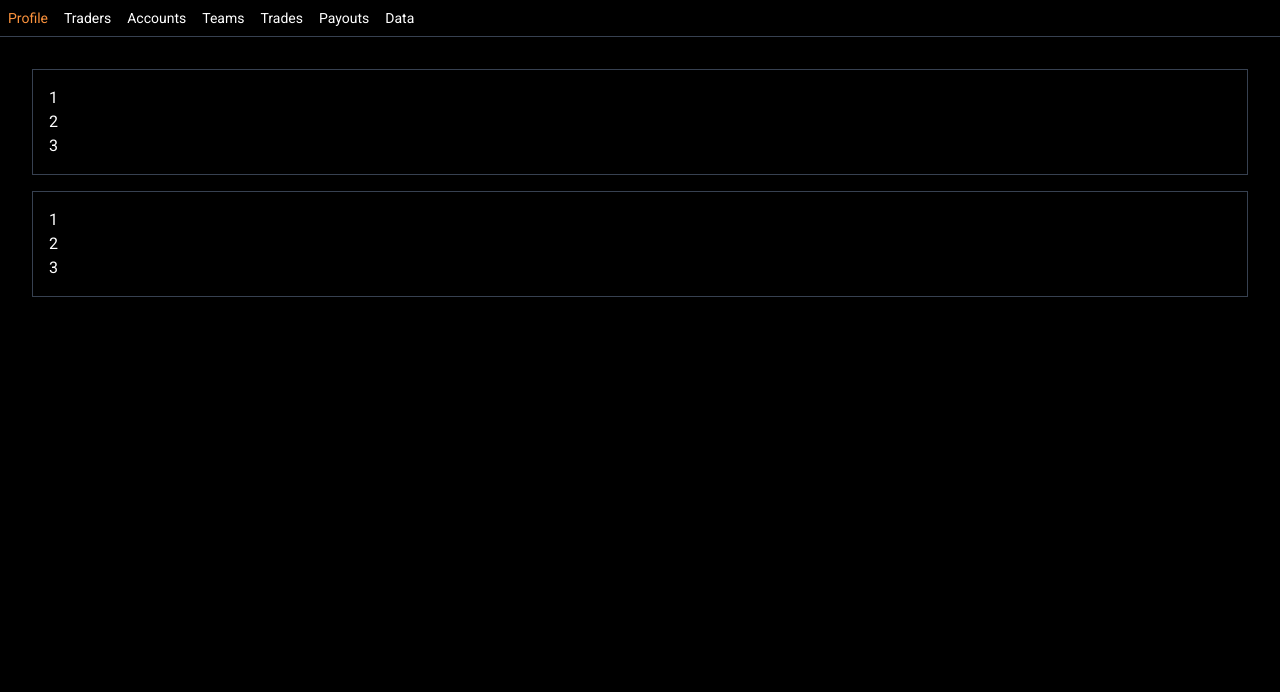
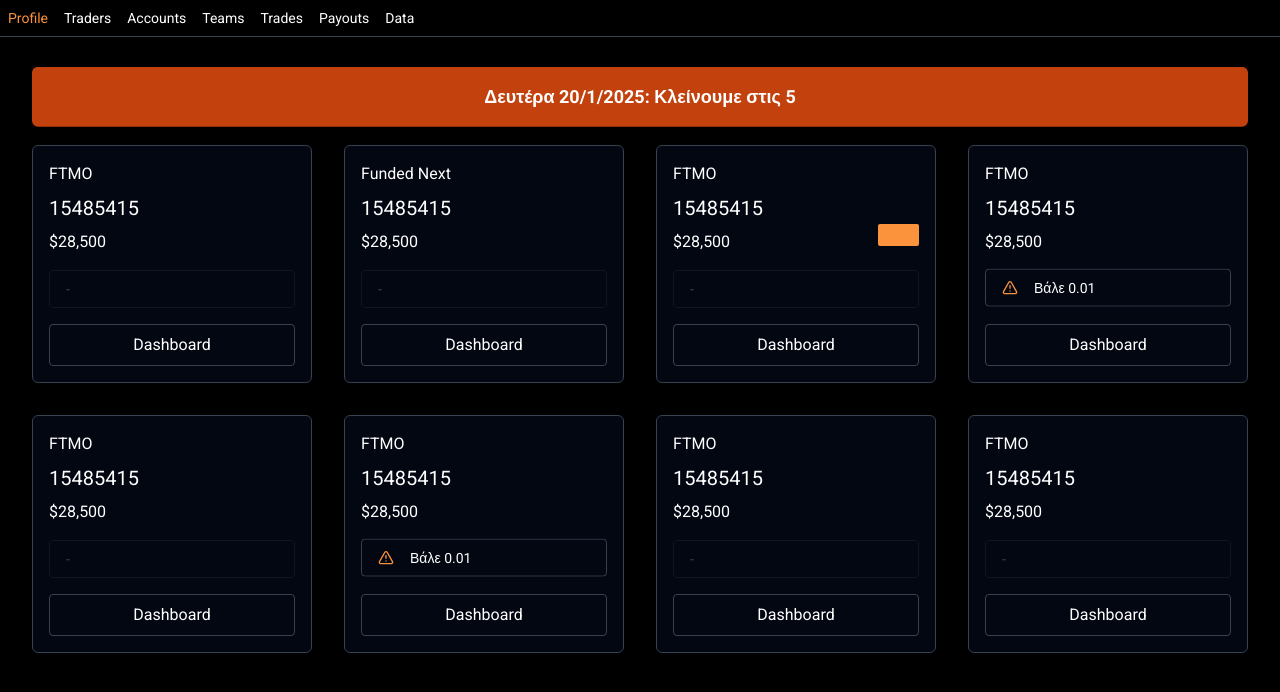
Before and after one commit to antorower/finaldestination, a Next.js app: page / in a window 1280 px wide. Shown: the top 692 px of the page. Built offline with nearby package versions, Linux system fonts and the light colour scheme.

Commit message:
Triti proi

```diff
--- a/app/layout.js
+++ b/app/layout.js
@@ -16,9 +16,9 @@
 export default function RootLayout({ children }) {
   return (
     <html lang="en">
-      <body className={`${roboto.variable} font-roboto antialiased flex flex-col bg-black`}>
-       <Menu/>
-       {children}
+      <body className={`${roboto.variable} font-roboto antialiased flex flex-col bg-black text-white`}>
+        <Menu />
+        {children}
       </body>
     </html>
   );
--- a/app/page.js
+++ b/app/page.js
@@ -1,8 +1,50 @@
 import AccountCard from "@/components/AccountCard";
 
 export default function Home() {
-  return <div className="flex flex-col gap-4 p-8">
-  <AccountCard/>
-  <AccountCard/>
-</div>;
+  let publicNote = "";
+  let personalNote = "";
+  const dayOfWeek = new Date().getDay();
+
+  // #UpdateData Notes
+  switch (dayOfWeek) {
+    case 1: // Δευτέρα
+      publicNote = "Δευτέρα 20/1/2025: Κλείνουμε στις 5";
+      break;
+    case 2: // Τρίτη
+      publicNote = "Τριτη 21/1/2025: Κλείνουμε στις 6";
+      break;
+    case 3: // Τετάρτη
+      publicNote = "Τετάρτη 22/1/2025: Κλείνουμε στις 5";
+      break;
+    case 4: // Πέμπτη
+      publicNote = "Πέμπτη 23/1/2025: Κλείνουμε στις 5";
+      break;
+    case 5: // Παρασκευή
+      publicNote = "Παρασκευή 24/1/2025: Κλείνουμε στις 5";
+      break;
+    case 6: // Σάββατο
+      publicNote = "Σάββατο 25/1/2025: Το market είναι κλειστό";
+      break;
+    case 0: // Κυριακή
+      publicNote = "Κυριακή 26/1/2025: Το market είναι κλειστό";
+      break;
+    default:
+      publicNote = "";
+  }
+
+  return (
+    <div className="flex flex-col gap-4 p-8">
+      {publicNote && publicNote !== "" && <div className="text-center p-4 bg-orange-700 w-full rounded-md animate-bounce text-lg font-bold">{publicNote}</div>}
+      <div className="grid grid-cols-1 md:grid-cols-2 lg:grid-cols-3 xl:grid-cols-4 gap-8">
+        <AccountCard number="15485415" company="FTMO" balance={28500} phase={1} />
+        <AccountCard number="15485415" company="Funded Next" balance={28500} phase={2} />
+        <AccountCard number="15485415" company="FTMO" balance={28500} phase={3} />
+        <AccountCard number="15485415" company="FTMO" balance={28500} phase={1} note="Βάλε 0.01" />
+        <AccountCard number="15485415" company="FTMO" balance={28500} phase={1} />
+        <AccountCard number="15485415" company="FTMO" balance={28500} phase={1} note="Βάλε 0.01" />
+        <AccountCard number="15485415" company="FTMO" balance={28500} phase={1} />
+        <AccountCard number="15485415" company="FTMO" balance={28500} phase={1} />
+      </div>
+    </div>
+  );
 }
--- a/app/profile/page.js
+++ /dev/null
@@ -1,10 +0,0 @@
-import AccountCard from "@/components/AccountCard";
-
-const Profile = () => {
-    return <div className="flex flex-col gap-2">
-        <AccountCard/>
-        <AccountCard/>
-    </div>;
-}
-
-export default Profile;
--- a/components/AccountCard.js
+++ b/components/AccountCard.js
@@ -1,9 +1,46 @@
-const AccountCard = ({number, company, balance, phase}) => {
-    return <div className="border border-gray-700 text-white p-4">
-        <div>1</div>
-        <div>2</div>
-        <div>3</div>
+import Link from "next/link";
+import Image from "next/image";
+
+const AccountCard = ({ number, company, balance, phase, note }) => {
+  return (
+    <div className={`border border-gray-700 p-4 rounded-md flex flex-col gap-4 bg-gray-950 hover:scale-[102%] transition-transform duration-300`}>
+      <div className="grid grid-cols-12">
+        <div className="col-span-10 flex flex-col gap-2">
+          <div className="flex gap-2 items-center">
+            {/*<div>
+              <Image src="/warning.svg" width={16} height={16} alt="" /> #FixCode (εδω πρεπει να δειχνει το λογοτυπο της καθε εταιριας)
+            </div>*/}
+            <div className="">{company}</div>
+          </div>
+          <div className="text-xl">{number}</div>
+          <div>
+            {new Intl.NumberFormat("en-US", {
+              style: "currency",
+              currency: "USD",
+              minimumFractionDigits: 0,
+              maximumFractionDigits: 0,
+            }).format(balance)}
+          </div>
+        </div>
+        <div className="col-span-2 flex flex-col justify-end gap-1">
+          {phase === 3 && <div className="bg-orange-400 rounded-sm h-[22px]"></div>}
+          {(phase === 2 || phase === 3) && <div className={`${phase === 2 && "bg-blue-400"} ${phase === 3 && "bg-orange-400"} rounded-sm h-[22]`}></div>}
+          <div className={`${phase === 1 && "bg-green-400"} ${phase === 2 && "bg-blue-400"} ${phase === 3 && "bg-orange-400"} rounded-sm h-[22]`}></div>
+        </div>
+      </div>
+      <div className={`text-sm flex items-center justify-start gap-4 border border-gray-700 px-4 py-2 rounded ${note && note !== "" ? "animate-bounce" : "opacity-25"}`}>
+        {note && note !== "" && (
+          <div className="">
+            <Image src="/warning.svg" width={16} height={16} alt="" />
+          </div>
+        )}
+        <div>{note && note !== "" ? note : "-"}</div>
+      </div>
+      <Link className="flex justify-center p-2 bg-gray-950 border border-gray-700 rounded" href="/">
+        Dashboard
+      </Link>
     </div>
-}
+  );
+};
 
 export default AccountCard;
```
Also changed, not shown: notes.txt (added), public/warning.svg (added).
